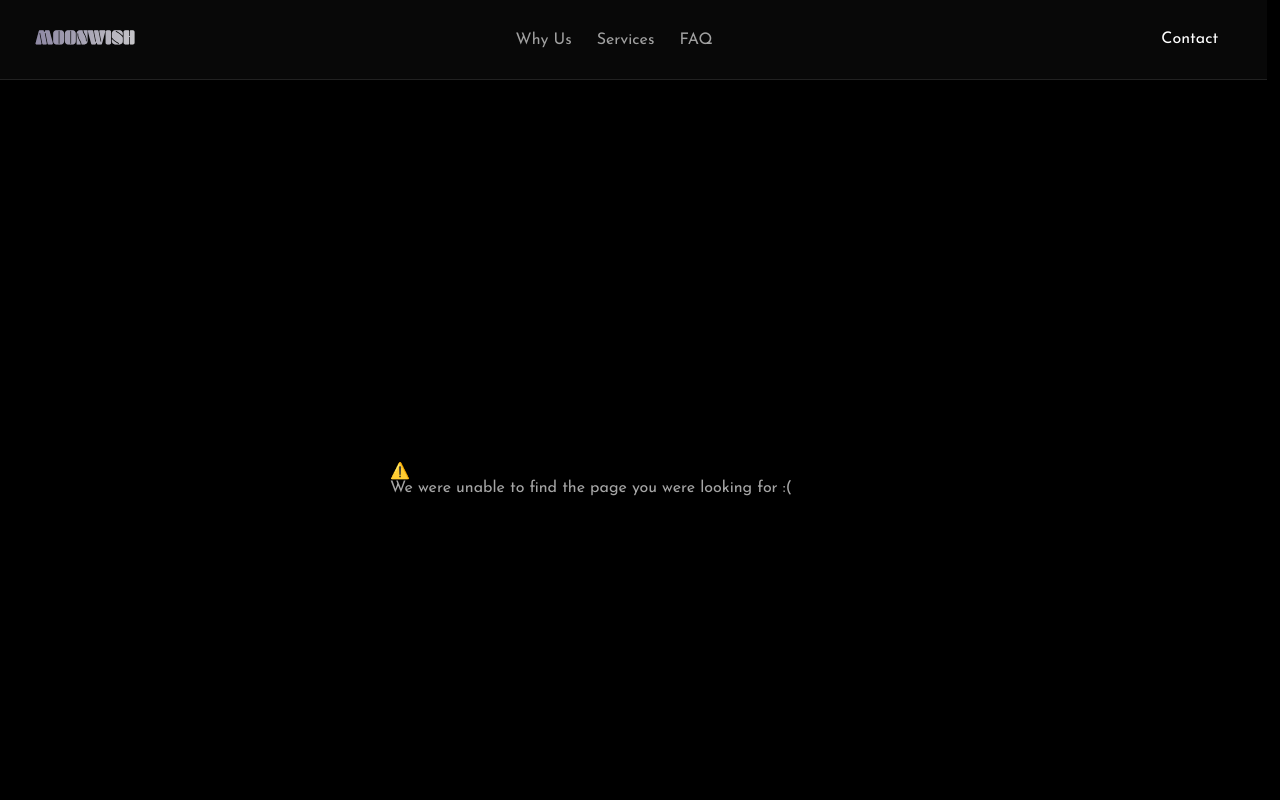
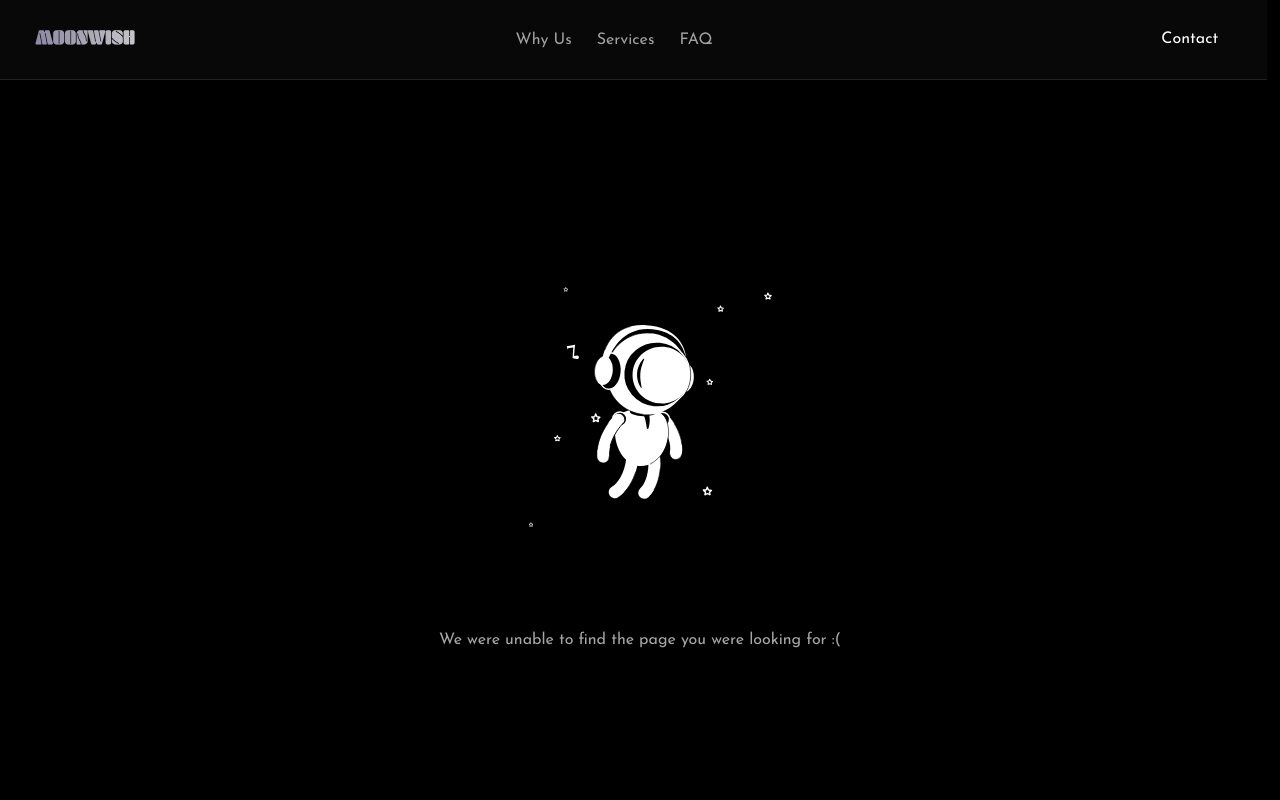
Before and after one commit to MoonWish-Studios/moonwish-site, a Next.js app: page /Terms in a window 1280 px wide. Shown: the top 800 px of the page. Built offline with nearby package versions, Linux system fonts and the light colour scheme; no server answers.

Commit message:
improve initial loading issues

```diff
--- a/app/[404]/page.tsx
+++ b/app/[404]/page.tsx
@@ -1,28 +1,39 @@
 "use client";
-import React, { Suspense, useEffect } from "react";
+import React, { Suspense, useEffect, useState } from "react";
 // import { Player } from "@lottiefiles/react-lottie-player";
 import Link from "next/link";
 import Image from "next/image";
-import { Player } from "@lottiefiles/react-lottie-player";
+import Lottie from "lottie-react";
+import spaceman from "../../public/animations/spaceman.json";
 export default function Custom404() {
+  const [loaded, setLoaded] = useState(false);
   return (
     <div className="fill-screen">
-      <div>
-        <Player
-          autoplay
-          loop
-          src="https://assets9.lottiefiles.com/packages/lf20_qhzucuii.json"
-          style={{
-            height: "300px",
-            width: "300px",
-          }}
+      <Lottie
+        className="lottie-player"
+        animationData={spaceman}
+        onDOMLoaded={() => {
+          setLoaded(true);
+        }}
+        style={{
+          width: 300,
+          height: 300,
+        }}
+      />
+      {loaded === false && (
+        // <div className="lottie-player">
+        <Image
+          className="lottie-player"
+          priority={true}
+          alt=""
+          src="/animations/spaceman.svg"
+          width={300}
+          height={300}
         />
+        // </div>
+      )}
 
-        <div className="lottie-player">
-          {/* <Image fill alt="" src="/animations/spaceman.svg" /> */}
-        </div>
-        <div>We were unable to find the page you were looking for :(</div>
-      </div>
+      <div className="text-404">We were unable to find the page you were looking for :(</div>
     </div>
   );
 }
--- a/styles/pages/_error404.scss
+++ b/styles/pages/_error404.scss
@@ -1,13 +1,26 @@
 .fill-screen {
   width: 100%;
   height: 100vh;
-  display: flex;
-  justify-content: center;
-  align-items: center;
+  position: relative;
+  padding: 20px;
+  box-sizing: border-box;
+  text-align: center;
 }
 
 .lottie-player {
-  width: 500px;
-
+  // width: 500px;
+  position: absolute;
+  top: 40%;
+  left: 50%;
+  transform: translate(-50%, -50%);
   height: auto;
 }
+
+.text-404 {
+  position: absolute;
+  top: 70%;
+  min-width: 70%;
+  // padding: 20px;
+  left: 50%;
+  transform: translate(-50%, -50%);
+}
```
